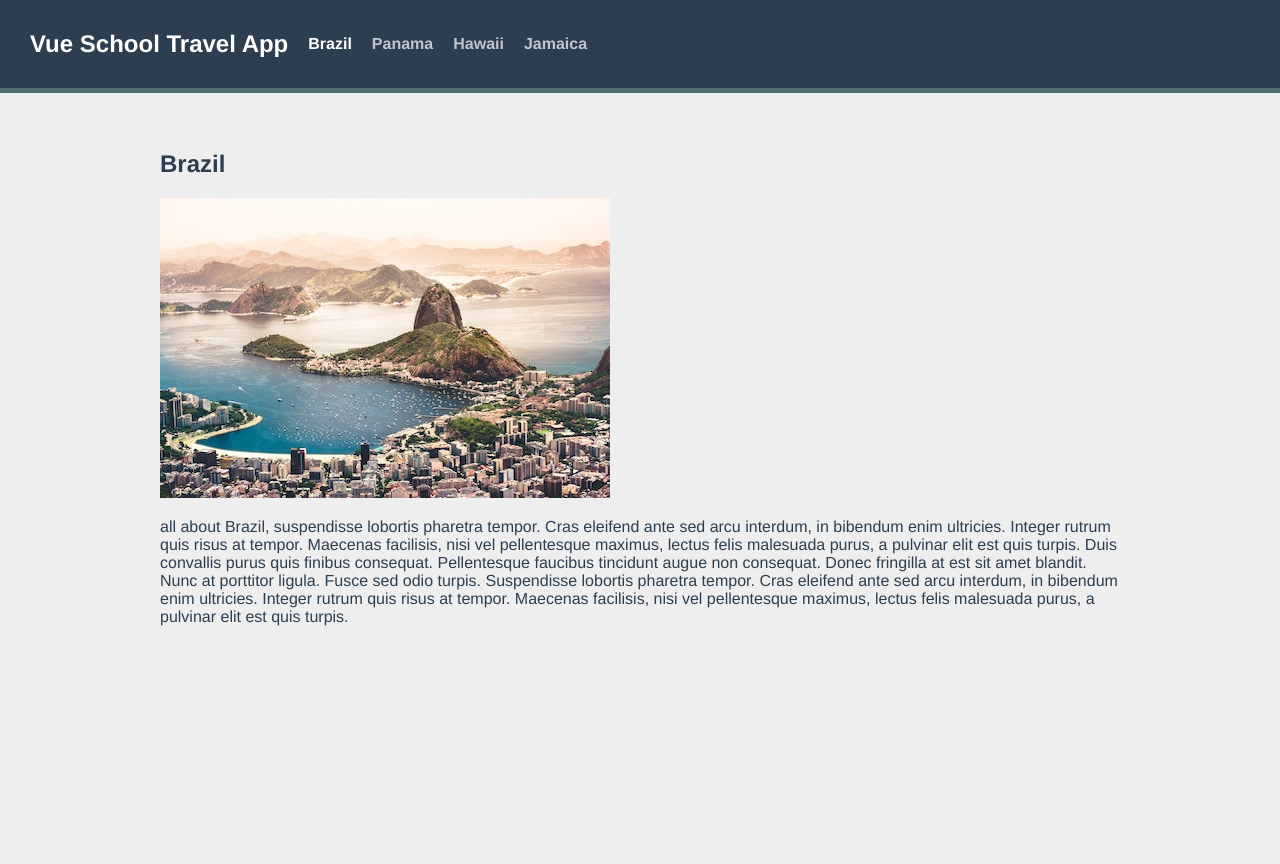
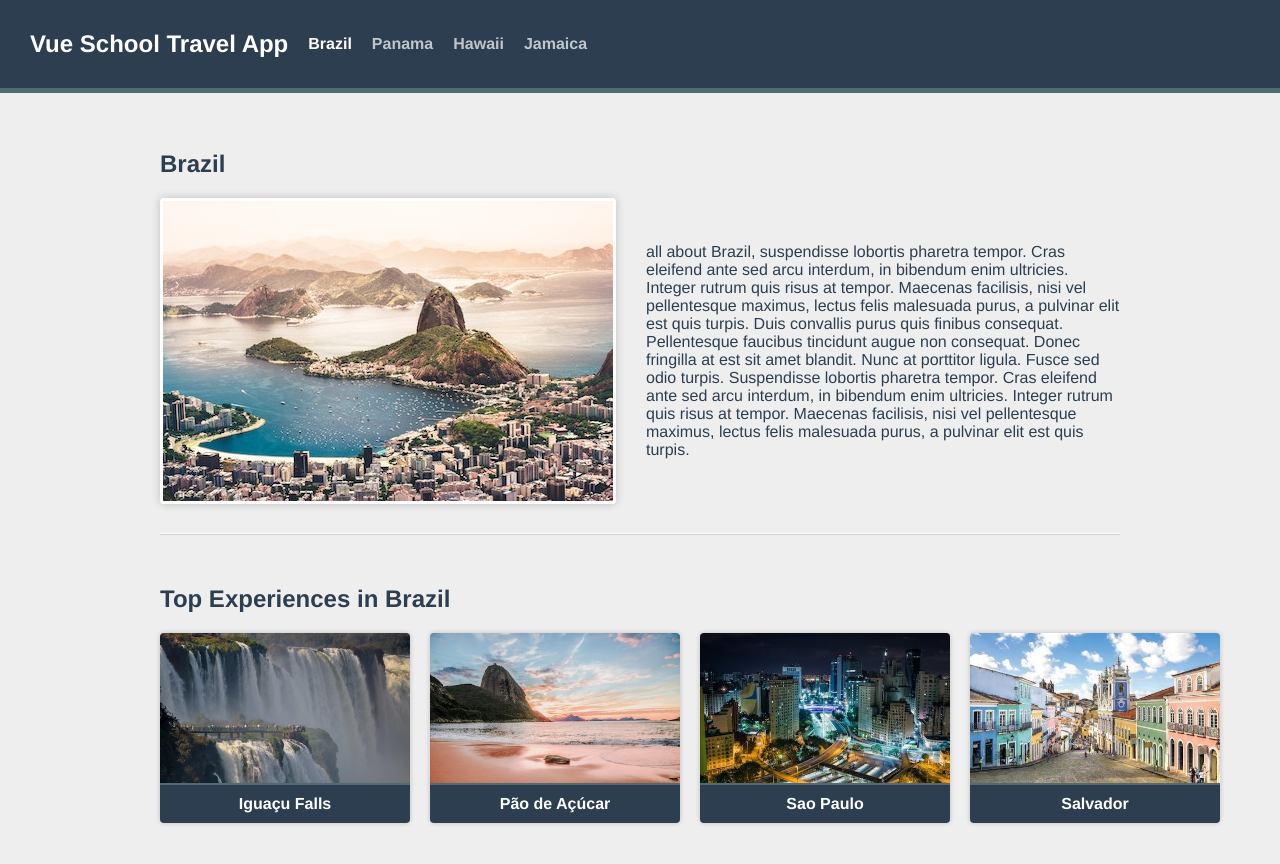
Before and after one commit to daniel008/vue-school-travel-app1, a Vue app: page /destination/1/brazil in a window 1280 px wide. Shown: the top 864 px of the page. Before the commit the page ends 800 px from the top, so only its background shows below. Built offline with nearby package versions, Linux system fonts and the light colour scheme.

Commit message:
Add Experience Card

```diff
--- a/public/main.css
+++ b/public/main.css
@@ -31,6 +31,7 @@
 .home .destinations {
   display: flex;
   justify-content: space-between;
+
 }
 
 /* Navigation */
--- /dev/null
+++ b/src/components/ExperienceCards.vue
@@ -0,0 +1,14 @@
+<template>
+  <div class="card">
+    <img :src="`/images/${experience.image}`" :alt="experience.name">
+    <span class="card__text">{{experience.name}}</span>
+  </div>
+</template>
+
+<script>
+export default {
+  props: {
+    experience: {type: Object, required: true}
+  }
+}
+</script>
--- a/src/router/index.js
+++ b/src/router/index.js
@@ -7,7 +7,13 @@
     path: '/destination/:id/:slug',
     name: 'destination.show',
     component: () => import('@/views/DestionationShow.vue'),
-    props: route => ({id: parseInt(route.params.id)})
+    props: route => ({...route.params, id: parseInt(route.params.id)})
+  },
+  {
+    path: '/destination/:id/:slug/:experienceSlug',
+    name: 'experience.show',
+    component: () => import('@/views/ExperienceShow.vue'),
+    props: route => ({...route.params, id: parseInt(route.params.id)})
   }
 ]
 
--- a/src/views/DestionationShow.vue
+++ b/src/views/DestionationShow.vue
@@ -1,17 +1,34 @@
 <template>
   <section v-if="destination" class="destination">
     <h1>{{destination.name}}</h1>
-    <div class="destination-detaila">
+    <div class="destination-details">
       <img :src="`/images/${destination.image}`" :alt="destination.name">
       <p>{{destination.description}}</p>
+    </div>
+  </section>
+
+  <section class="experiences">
+    <h2>Top Experiences in {{destination.name}}</h2>
+    <div class="cards">
+      <router-link
+          v-for="experience in destination.experiences"
+          :key="experience.slug"
+          :to="{name: 'experience.show', params:{experienceSlug: experience.slug}}"
+      >
+        <ExperienceCards
+          :experience="experience"
+        />
+      </router-link>
     </div>
   </section>
 </template>
 
 <script>
 import sourceData from '@/data.json'
+import ExperienceCards from '@/components/ExperienceCards.vue'
 
 export default {
+  components: {ExperienceCards},
   props: {
     id: {type: Number, required: true}
   },
--- /dev/null
+++ b/src/views/ExperienceShow.vue
@@ -0,0 +1,31 @@
+<template>
+  <section>
+    <h1>{{experience.name}}</h1>
+    <img :src="`/images/${experience.image}`" :alt="experience.name">
+    <p>{{experience.description}}</p>
+  </section>
+</template>
+
+<script>
+import sourceData from '@/data.json'
+
+export default {
+  props: {
+    id: {type: Number, required: true},
+    experienceSlug: {type: String, required: true}
+  },
+  computed: {
+    destination() {
+      return sourceData.destinations.find(
+        destination => destination.id === this.id
+      )
+    },
+
+    experience(){
+      return this.destination.experiences.find(
+        experience => experience.slug === this.experienceSlug
+      )
+    }
+  }
+}
+</script>
```
